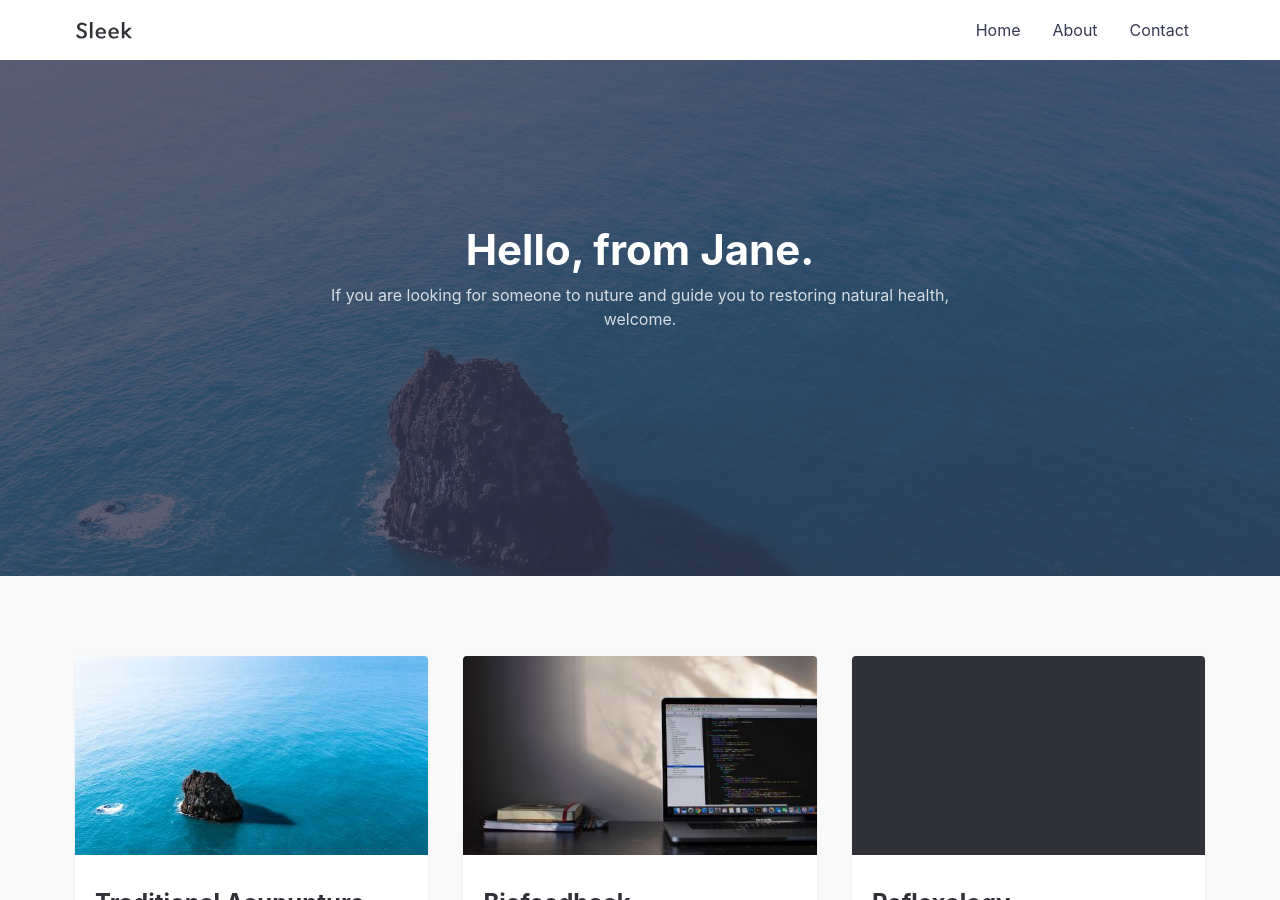
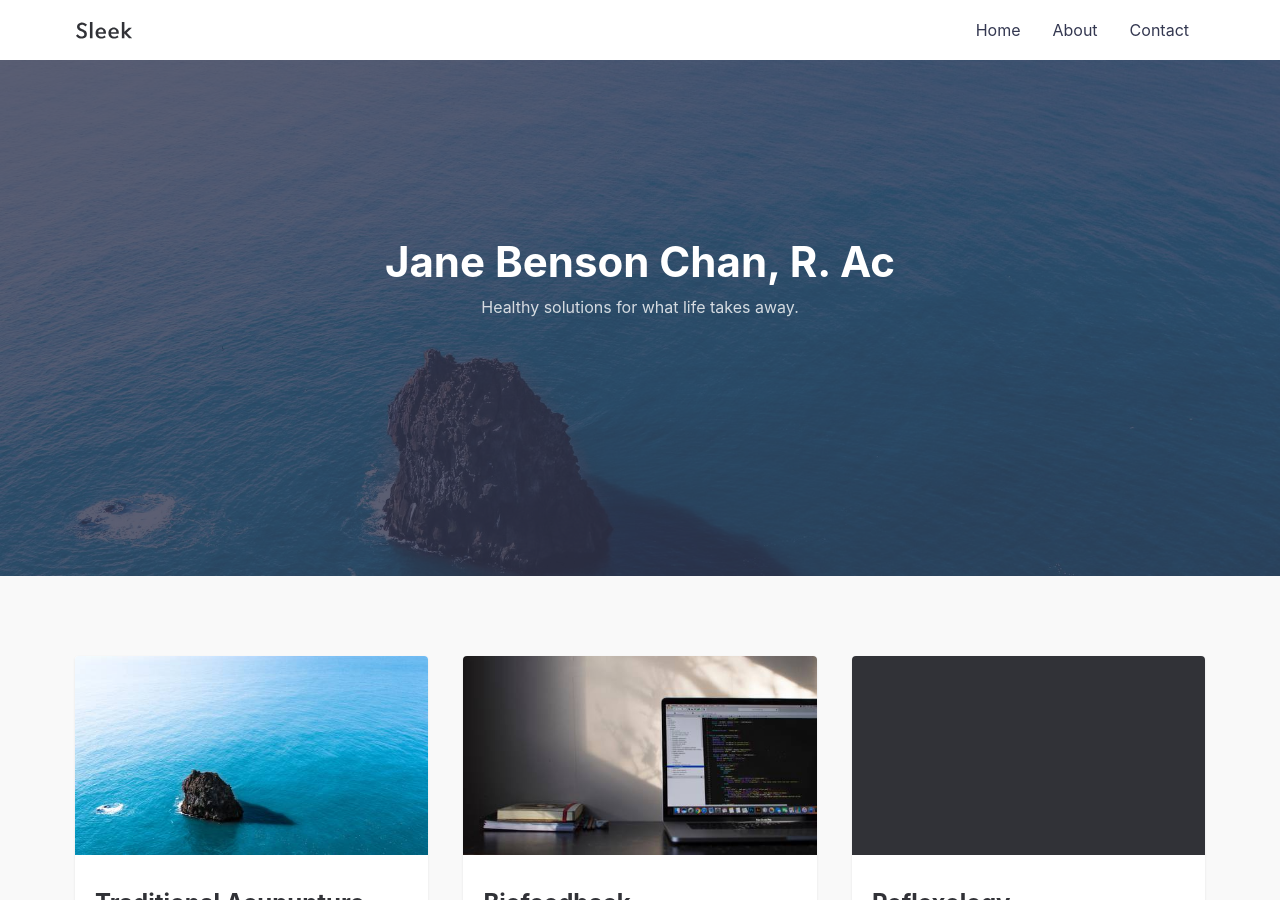
Before and after one commit to jabber99/jabber99.github.io, a Jekyll site: the page built from index.md, in a window 1280 px wide and 900 px high. Built offline with Jekyll 4.4.1, drawn with Linux system fonts in a browser that asks for light colours.

Commit message:
Update default.html

```diff
--- a/_layouts/default.html
+++ b/_layouts/default.html
@@ -20,8 +20,8 @@ layout: compress
 
     <div class="hero lazyload" data-bg="{{site.url}}/assets/img/posts/sleek_lg.jpg">
       <div class="hero__wrap">
-        <h1 class="hero__title">Hello, from Jane.</h1>
-        <p class="hero__meta">If you are looking for someone to nuture and guide you to restoring natural health, welcome.</p>
+        <h1 class="hero__title">Jane Benson Chan, R. Ac</h1>
+        <p class="hero__meta">Healthy solutions for what life takes away.</p>
       </div>
     </div>
 
```
